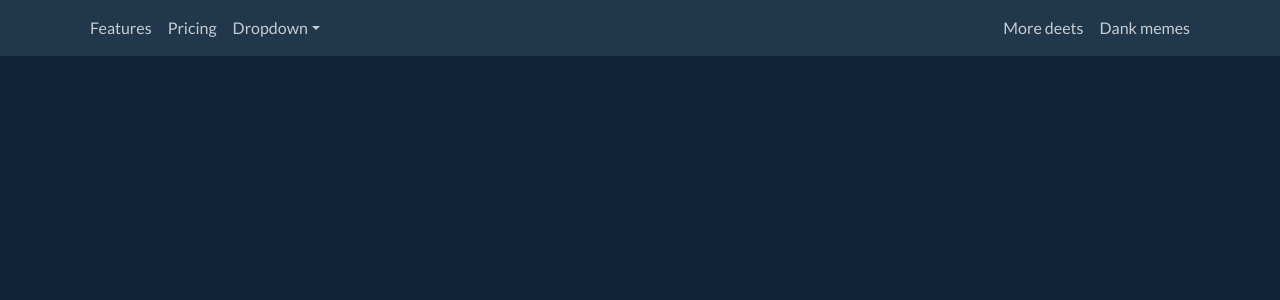
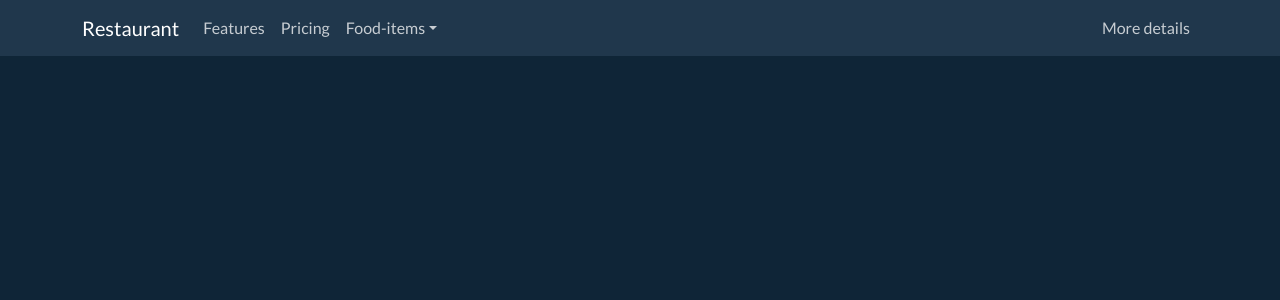
Before and after one commit to ajaypoly/React, a React (Create React App) app: page / in a window 1280 px wide. Shown: the top 300 px of the page. Built offline with nearby package versions, Linux system fonts and the light colour scheme.

Commit message:
fetching the data

```diff
--- a/src/App.js
+++ b/src/App.js
@@ -1,11 +1,13 @@
 import React from "react";
 import Header from "./components/Header";
+import Home from "./components/Home";
 
 
 function App() {
   return (
     <div>
       <Header/>
+      <Home/>
     </div>
   )
 }
--- a/src/components/Header.js
+++ b/src/components/Header.js
@@ -1,32 +1,30 @@
 import React from 'react'
-import {Nav,NavDropdown,Navbar,NavbarBrandProps,NavbarBrand,NavbarProps,NavDropdownProps,NavItem,NavLink,NavLinkProps,NavProps,Container} from 'react-bootstrap'
+import {Nav,NavDropdown,Navbar,Container} from 'react-bootstrap'
 
 function Header() {
   return (
+  <>
     <Navbar collapseOnSelect expand="lg" bg="dark" variant="dark">
   <Container>
+  <Navbar.Brand href="#home">Restaurant</Navbar.Brand>
   <Navbar.Toggle aria-controls="responsive-navbar-nav" />
   <Navbar.Collapse id="responsive-navbar-nav">
     <Nav className="me-auto">
       <Nav.Link href="#features">Features</Nav.Link>
       <Nav.Link href="#pricing">Pricing</Nav.Link>
-      <NavDropdown title="Dropdown" id="collasible-nav-dropdown">
+      <NavDropdown title="Food-items" id="collasible-nav-dropdown">
         <NavDropdown.Item href="#action/3.1">Action</NavDropdown.Item>
         <NavDropdown.Item href="#action/3.2">Another action</NavDropdown.Item>
         <NavDropdown.Item href="#action/3.3">Something</NavDropdown.Item>
         <NavDropdown.Divider />
-        <NavDropdown.Item href="#action/3.4">Separated link</NavDropdown.Item>
       </NavDropdown>
     </Nav>
     <Nav>
-      <Nav.Link href="#deets">More deets</Nav.Link>
-      <Nav.Link eventKey={2} href="#memes">
-        Dank memes
-      </Nav.Link>
+      <Nav.Link href="#deets">More details</Nav.Link>
     </Nav>
   </Navbar.Collapse>
   </Container>
-</Navbar>
+</Navbar></>
   )
 }
 
--- /dev/null
+++ b/src/components/Home.js
@@ -0,0 +1,23 @@
+import React, { useEffect, useState } from "react";
+
+function Home() {
+  const [hotels, sethotels] = useState([]);
+
+  useEffect(() => {
+    const fetchdata = async () => {
+      await fetch("/restaurants.json")
+        .then((res) => res.json())
+        .then((data) => sethotels(data.restaurants));
+    };
+    fetchdata();
+  }, []);
+
+  console.log("our data",hotels);
+
+  return <div>
+
+
+  </div>;
+}
+
+export default Home;
```
